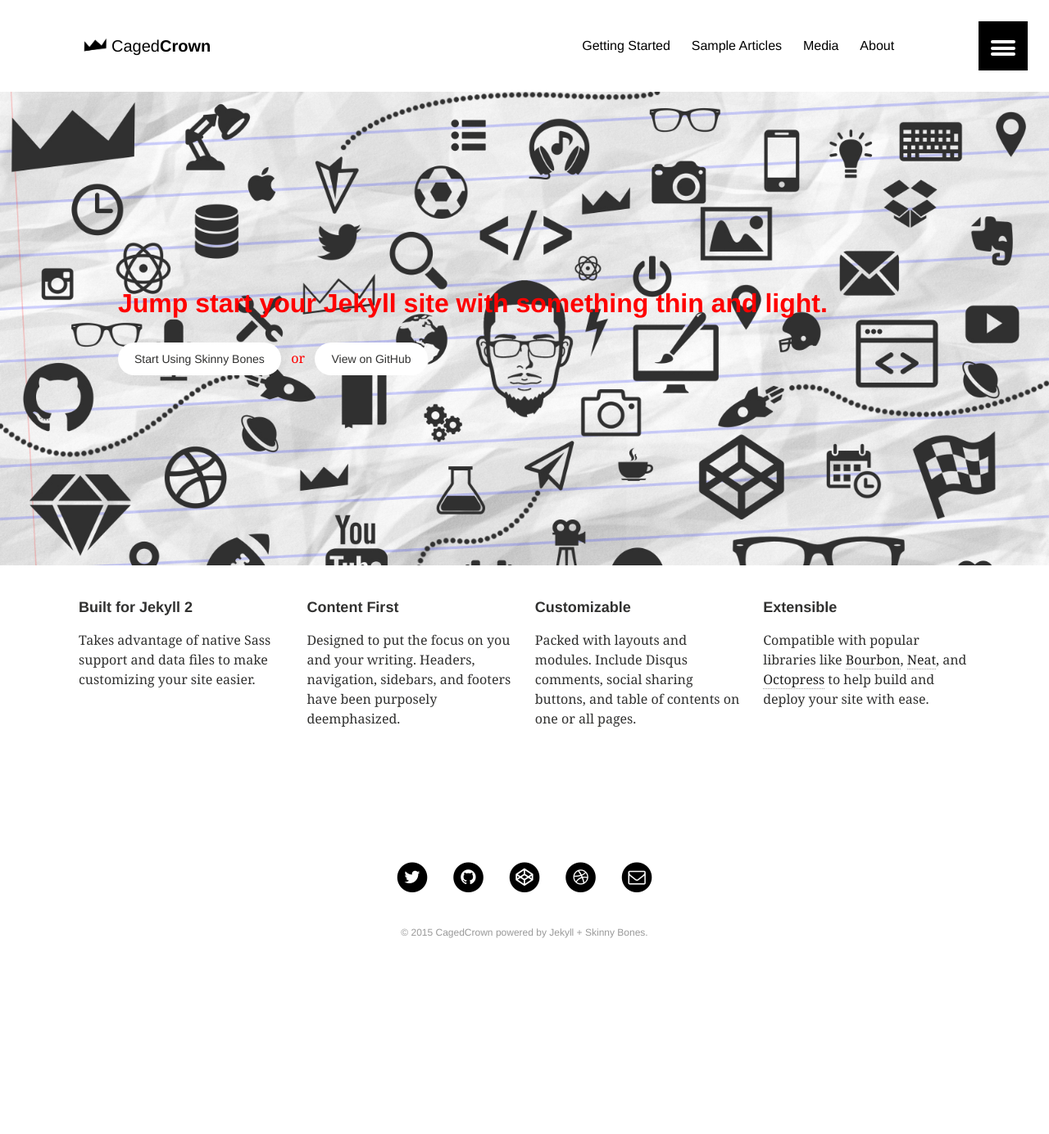
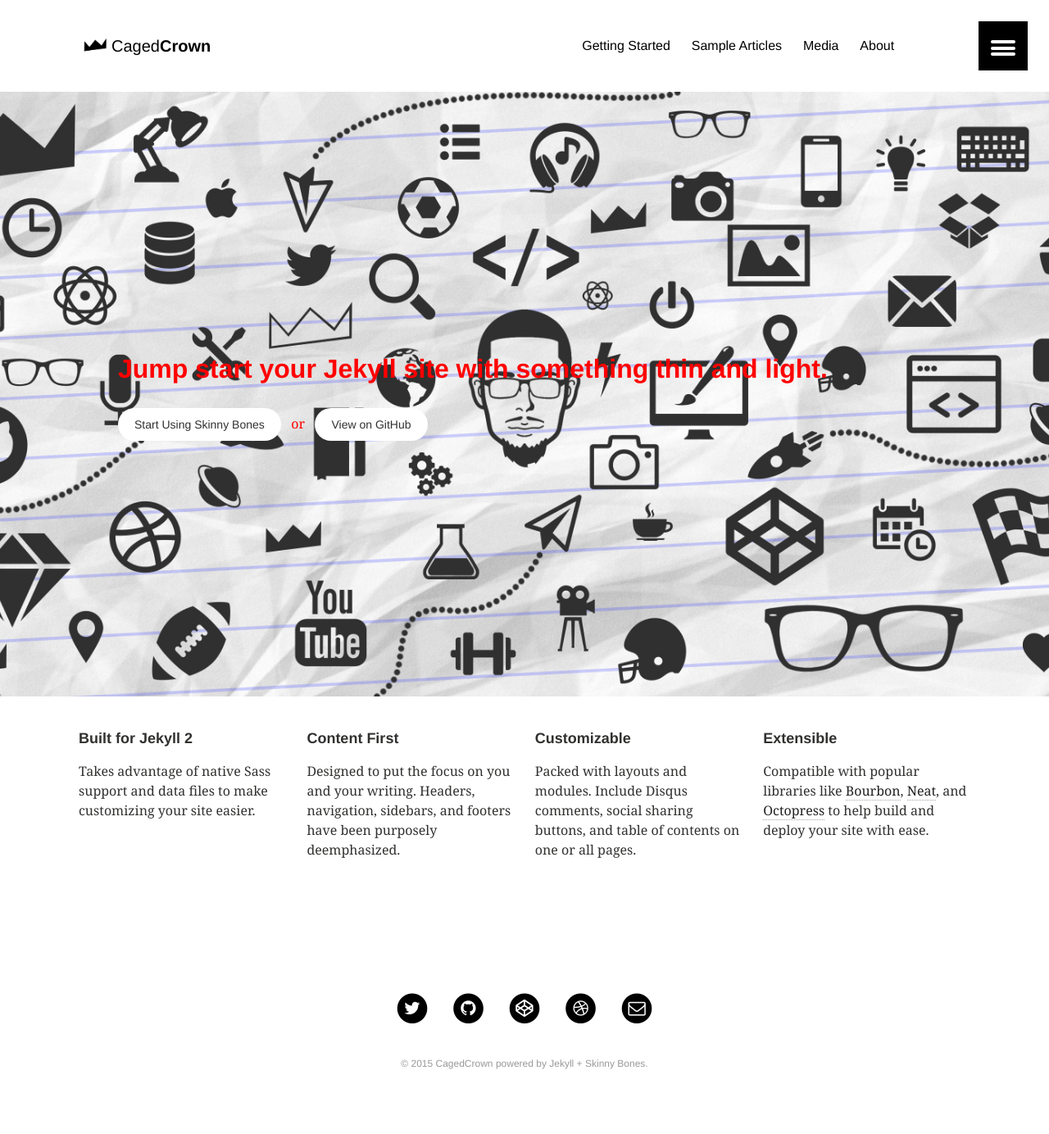
Before and after one commit to cagedcrown/cagedcrown.github.io, a Jekyll site: the page built from index.md, in a window 1280 px wide. Shown: the whole page at 82% size. Built offline with Jekyll 4.4.1, drawn with Linux system fonts in a browser that asks for light colours; before the commit the page ends 1224 px from its top, so only the background shows below that.

```diff
--- a/_sass/_layout.scss
+++ b/_sass/_layout.scss
@@ -246,8 +246,8 @@
 	background-repeat: no-repeat;
 	background-attachment: fixed;
 	text-align: left;
-	padding-bottom: 10em;
-	padding-top: 10em;
+	padding-bottom: 15em;
+	padding-top: 15em;
 	color: $white;
 	@include media($large) {
 		background-size: cover;
```
